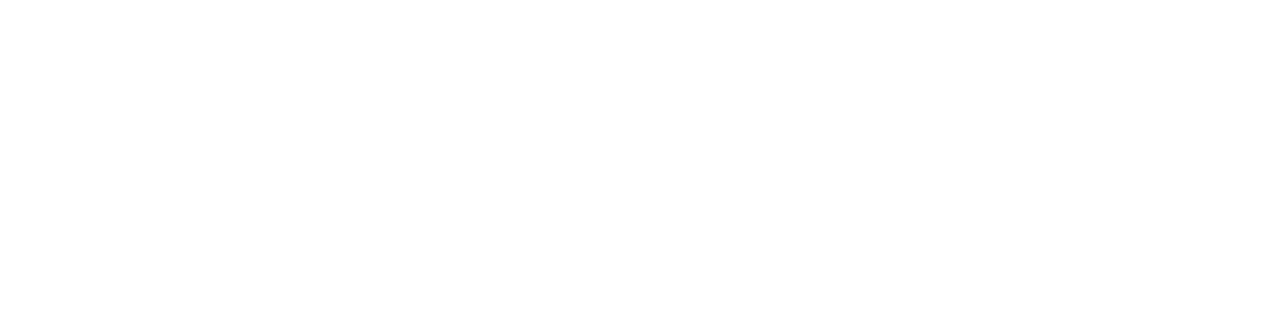
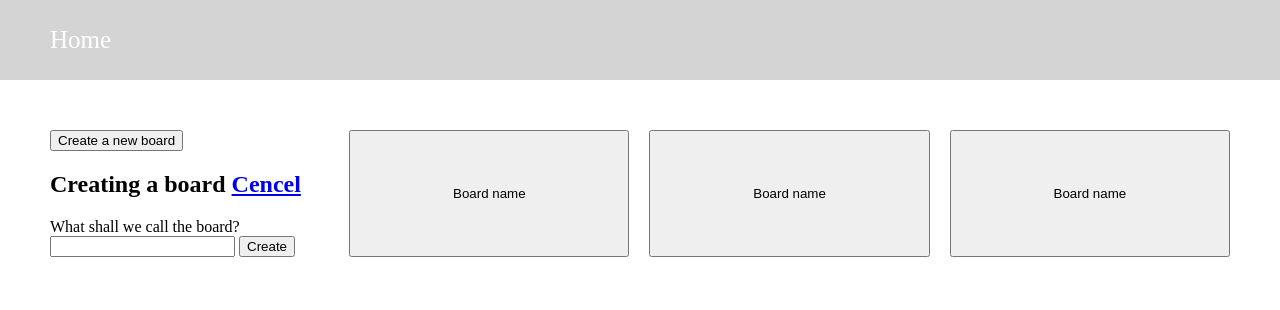
Before and after one commit to grabeqx/Trello-clone---pure, a website built with webpack: page src/public/index.html in a window 1280 px wide. Built offline with nearby package versions, Linux system fonts and the light colour scheme.

Commit message:
Add layout to home page

```diff
--- a/package.json
+++ b/package.json
@@ -24,7 +24,9 @@
     "extract-text-webpack-plugin": "^3.0.2",
     "file-loader": "^1.1.6",
     "html-webpack-plugin": "^2.30.1",
+    "node-sass": "^4.7.2",
     "sass-loader": "^6.0.6",
+    "style-loader": "^0.20.1",
     "webpack": "^3.10.0",
     "webpack-dev-server": "^2.11.1"
   }
--- a/src/index.js
+++ b/src/index.js
@@ -0,0 +1 @@
+require('./style/index.scss');
--- a/src/public/index.html
+++ b/src/public/index.html
@@ -7,6 +7,30 @@
     <title>Document</title>
 </head>
 <body>
-
+    <header class="head">
+        <nav class="nav">
+            <ul>
+                <li><a href="#">Home</a></li>
+            </ul>
+        </nav>
+    </header>
+    <main>
+        <section id="boards">
+            <section class="create-board">
+                <button class="create-btn">Create a new board</button>
+                <div class="creation-content">
+                    <h2>Creating a board <a href="#">Cencel</a></h2>
+                    <form id="create-board-form">
+                        <label>What shall we call the board?</label>
+                        <input type="text" name="board-name" id="board-name">
+                        <input type="submit" value="Create">
+                    </form>
+                </div>
+            </section>
+            <button class="board">Board name</button>
+            <button class="board">Board name</button>
+            <button class="board">Board name</button>
+        </section>
+    </main>
 </body>
 </html>
--- /dev/null
+++ b/src/style/home.scss
@@ -0,0 +1,33 @@
+html, body {
+    margin: 0px;
+    padding: 0px;
+    font-family: 'sans-serif';
+}
+.head {
+    background: $head-bg;
+    padding: 10px;
+    ul {
+        list-style: none;
+        a {
+            color: #fff;
+            text-decoration: none;
+            font-size: $menu-font-size;
+        }
+    }
+}
+main {
+    box-sizing: border-box;
+    padding: 40px;
+}
+#boards {
+    display: flex;
+    justify-content: center;
+    .create-board, .board {
+        width: 25%;
+        margin: 10px;
+    }
+    .create-board {
+        position: relative;
+        overflow: visible;
+    }
+}
--- /dev/null
+++ b/src/style/index.scss
@@ -0,0 +1,2 @@
+@import './variables.scss';
+@import './home.scss';
--- /dev/null
+++ b/src/style/variables.scss
@@ -0,0 +1,3 @@
+$head-bg: #d4d4d4;
+
+$menu-font-size: 25px;
```
Also changed, not shown: dist/index.bundle.js, dist/index.css (added), dist/index.html, 2 other files.
